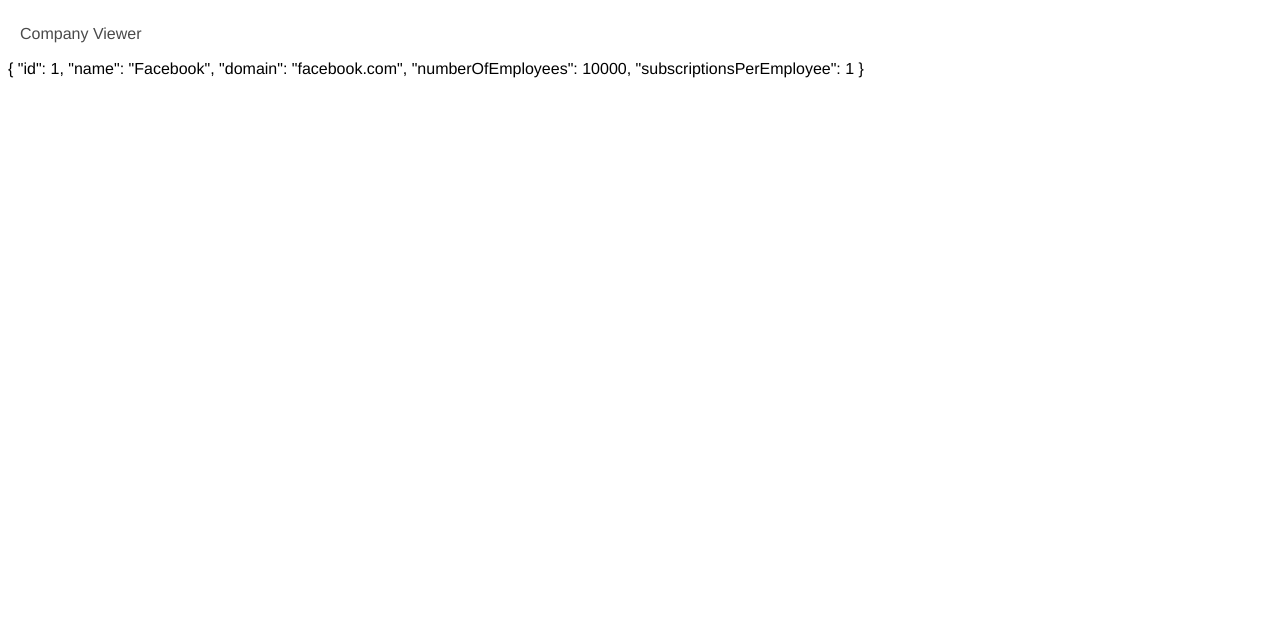
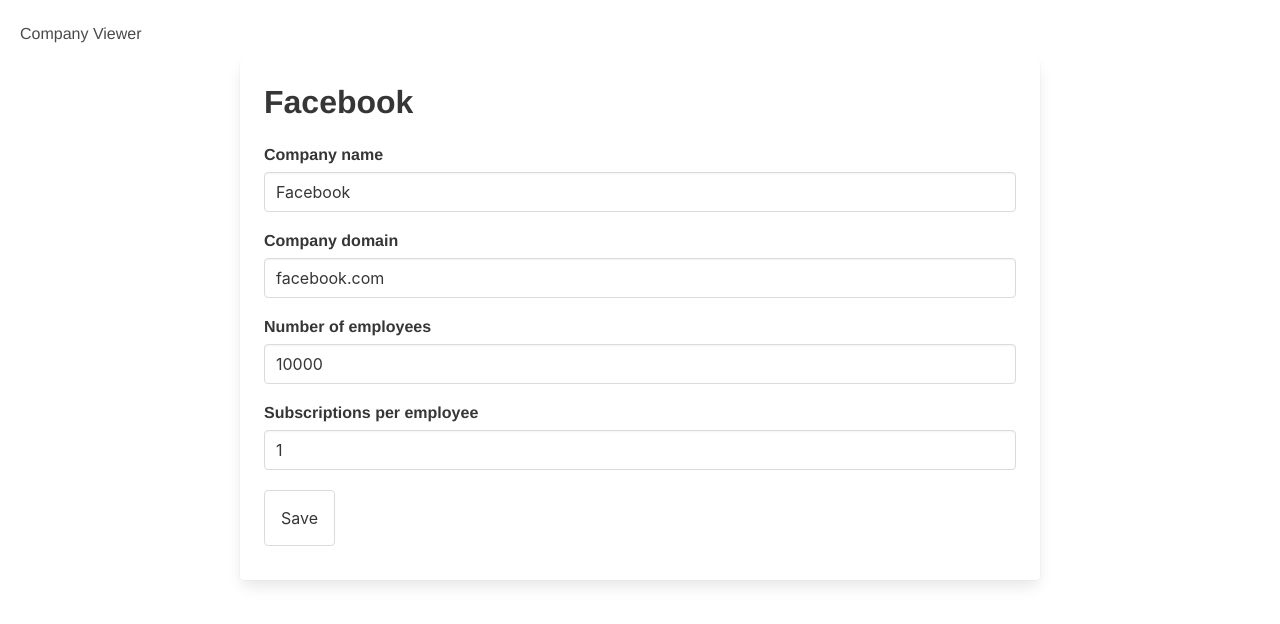
Before and after one commit to Jahertzing/pax8homework, a Vue app: page /#/edit/1 in a window 1280 px wide. Shown: the top 624 px of the page. Built offline with nearby package versions, Linux system fonts and the light colour scheme.

Commit message:
Edit page in progress

```diff
--- a/src/App.vue
+++ b/src/App.vue
@@ -7,7 +7,9 @@
         </router-link>
       </div>
     </nav>
-    <router-view />
+    <div class="container">
+      <router-view />
+    </div>
   </div>
 </template>
 
--- a/src/services/CompanyService.js
+++ b/src/services/CompanyService.js
@@ -1,6 +1,7 @@
 export default {
   getAll,
   getById,
+  putById,
 };
 
 function getAll() {
@@ -10,6 +11,13 @@
 function getById(id) {
   const company = fakeCompanies.find(company => company.id === id);
   return Promise.resolve(company);
+}
+
+function putById(id, newCompany) {
+  const companyIndex = fakeCompanies.findIndex((company) => {
+    return company.id === id;
+  });
+  fakeCompanies[companyIndex] = newCompany;
 }
 
 const fakeCompanies = [
--- a/src/views/Edit.vue
+++ b/src/views/Edit.vue
@@ -1,5 +1,54 @@
 <template>
-  <h1>{{company}}</h1>
+  <form @submit="submitForm">
+    <div class="edit-company">
+      <div class="card">
+        <div class="card-content">
+          <div class="content edit-form">
+            <div class="edit-form-title">
+              <h1 class="title">{{ form.name }}</h1>
+            </div>
+            <div class="edit-form-row">
+              <div class="field">
+                <label class="label">Company name</label>
+                <div class="control">
+                  <input class="input" type="text" placeholder="Enter company name..." v-model="form.name">
+                </div>
+              </div>
+            </div>
+            <div class="edit-form-row">
+              <div class="field">
+                <label class="label">Company domain</label>
+                <div class="control">
+                  <input class="input" type="text" placeholder="Enter company domain..." v-model="form.domain">
+                </div>
+              </div>
+            </div>
+            <div class="edit-form-row">
+              <div class="field">
+                <label class="label">Number of employees</label>
+                <div class="control">
+                  <input class="input" type="number" placeholder="Enter employee count" v-model="form.numberOfEmployees">
+                </div>
+              </div>
+            </div>
+            <div class="edit-form-row">
+              <div class="field">
+                <label class="label">Subscriptions per employee</label>
+                <div class="control">
+                  <input class="input" type="number" placeholder="Enter subscriptions per employee" v-model="form.subscriptionsPerEmployee">
+                </div>
+              </div>
+            </div>
+            <div class="edit-form-row">
+              <button class="button" type="submit">
+                Save
+              </button>
+            </div>
+          </div>
+        </div>
+      </div>
+    </div>
+  </form>
 </template>
 
 <script>
@@ -8,16 +57,31 @@
   name: 'Edit',
   data() {
     return {
-      company: null,
+      companyId: 0,
       companyFailedToLoad: false,
+      form: {
+        name: '',
+        domain: '',
+        numberOfEmployees: 0,
+        subscriptionsPerEmployee: 0,
+      }
     };
+  },
+  methods: {
+    submitForm(e) {
+      e.preventDefault();
+      CompanyService.putById(this.companyId, { id: this.companyId, ...this.form })
+    }
   },
   created() {
     const companyIdParam = this.$route.params.companyId;
-    const companyId = parseInt(companyIdParam);
-    if (!isNaN(companyId)) {
-      CompanyService.getById(companyId).then((data) => {
-        this.company = data;
+    this.companyId = parseInt(companyIdParam);
+    if (!isNaN(this.companyId)) {
+      CompanyService.getById(this.companyId).then((data) => {
+        this.form.name = data.name;
+        this.form.domain = data.domain;
+        this.form.numberOfEmployees = data.numberOfEmployees;
+        this.form.subscriptionsPerEmployee = data.subscriptionsPerEmployee;
       }).catch(() => {
         this.companyFailedToLoad = true;
       });
@@ -27,3 +91,18 @@
   }
 };
 </script>
+
+<style lang="scss" scoped>
+  .edit-company {
+    max-width: 800px;
+    margin: 0 auto;
+  }
+  .edit-form {
+    display: flex;
+    flex-direction: column;
+
+    &-row {
+      margin: 10px 0;
+    }
+  }
+</style>
--- a/src/views/Home.vue
+++ b/src/views/Home.vue
@@ -1,11 +1,12 @@
 <template>
-  <div class="container">
-    <div class="card" v-for="company in companies" :key="company.id">
-      <div class="card-content">
-        <div class="content">
-          <router-link :to="{ name: 'company', params: { companyId: company.id }}"> {{company.name}} </router-link>
-          <router-link :to="{ name: 'edit', params: { companyId: company.id }}"> edit </router-link>
-        </div>
+  <div class="card">
+    <div class="card-content">
+      <div class="company list-hover" v-for="company in companies" :key="company.id">
+        <span class="company-id">{{ company.id }}</span>
+        <router-link :to="{ name: 'company', params: { companyId: company.id }}" class="company-name-link" tabindex="0"> {{company.name}} </router-link>
+        <router-link :to="{ name: 'edit', params: { companyId: company.id }}" class="company-edit-link button" role="button">
+          Edit
+        </router-link>
       </div>
     </div>
   </div>
@@ -30,3 +31,27 @@
   }
 };
 </script>
+
+<style lang="scss" scoped>
+  .list-hover:hover {
+    background-color: #EFEFEF;
+  }
+  .company {
+    display: flex;
+    flex-direction: row;
+    align-items: center;
+    padding: 20px 10px;
+
+    &-id, &-name-link, &-edit-link {
+      font-size: 1.25rem;
+    }
+
+    &-name-link {
+      margin-left: 8px;
+    }
+
+    &-edit-link {
+      margin-left: auto;
+    }
+  }
+</style>
```
